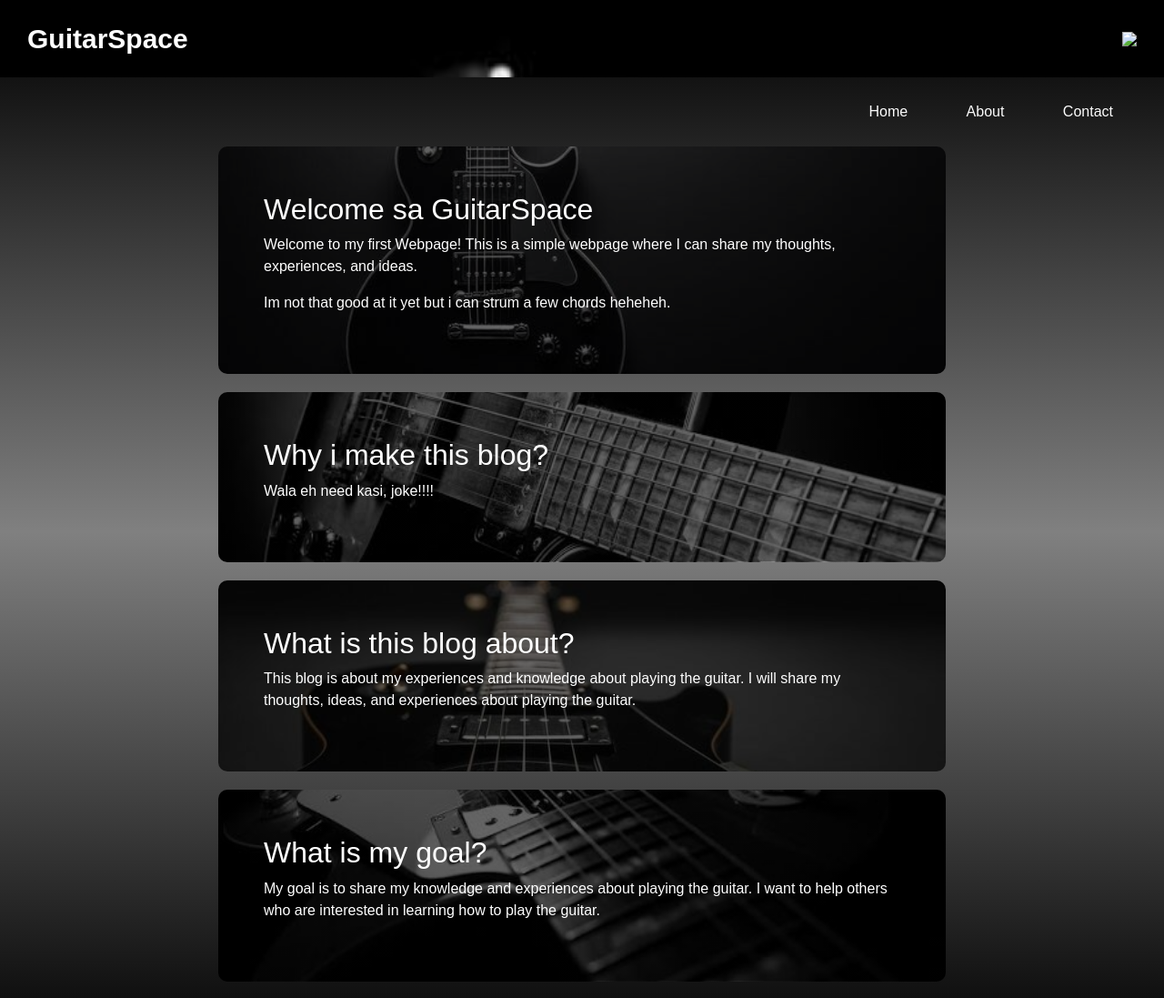
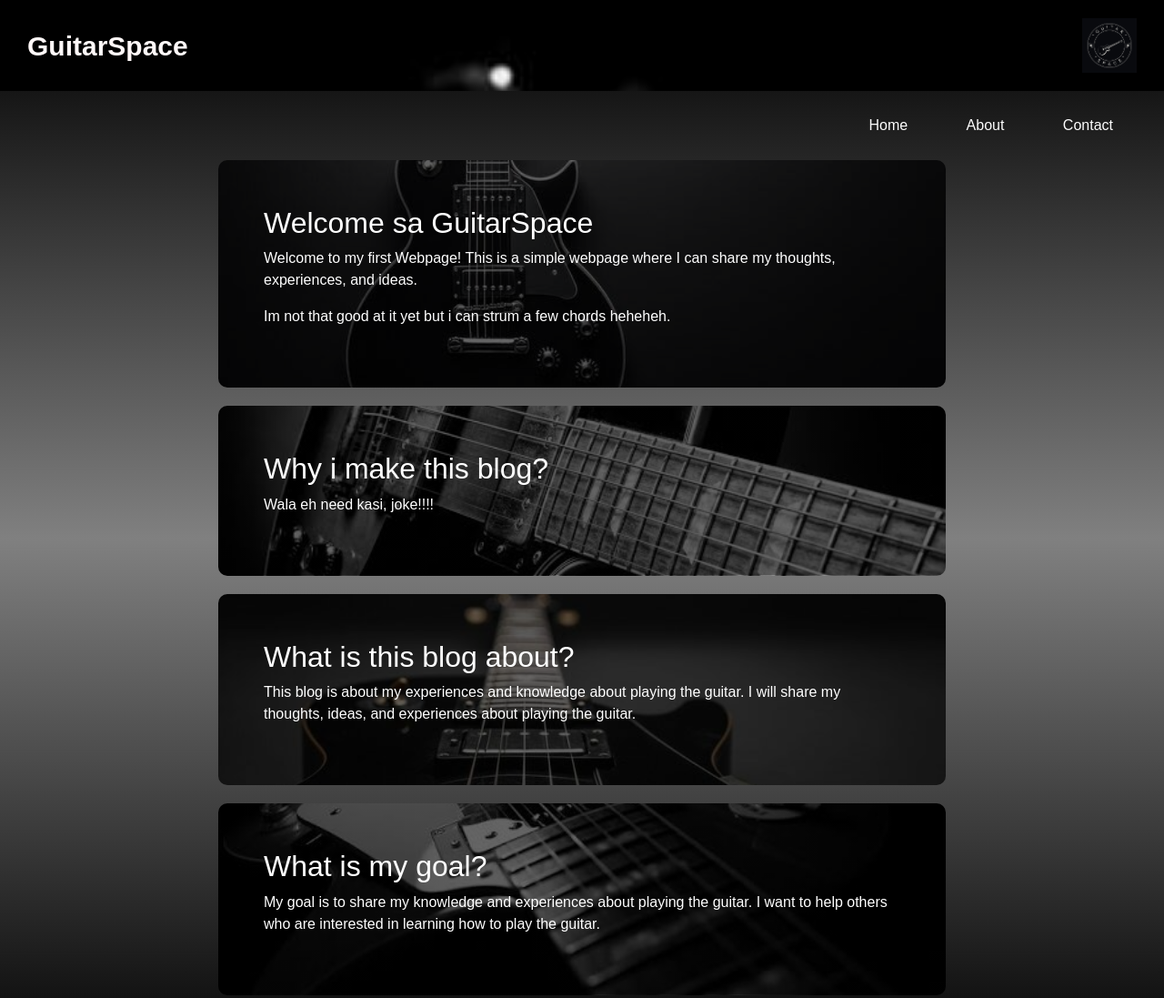
Before and after one commit to R4hparell/GitExercise-RIvera, a plain HTML site: page index.html in a window 1280 px wide. Shown: the top 1097 px of the page at 91% size. Drawn offline with nearby package versions, Linux system fonts and the light colour scheme.

Commit message:
move the logo to the right side and adjust its size

```diff
--- a/style.css
+++ b/style.css
@@ -21,6 +21,23 @@ header {
     font-weight: bold;
     color: rgb(255, 255, 255);
 
+}
+
+.logo {
+
+    font-size: 30px;
+    font-weight: bold;
+    color: rgb(255, 248, 248);
+    text-decoration: none;
+    margin-right: 20px;
+}
+
+.small-logo {
+
+    width: 60px;
+    height: 60px;
+    object-fit: contain;
+    margin-left: 10px;
 }
 
 nav {
@@ -48,7 +65,6 @@ nav a:hover {
     opacity: 0.5;
 }
 
-
 main {
 
     flex: 1;
@@ -56,7 +72,6 @@ main {
     max-width: 800px;
     margin: auto;
 }
-
 
 .article1 {
 
```
Also changed, not shown: Yellow and Black Modern Simple Nature Illustrative Lined Adventure Logogram.png (added).
